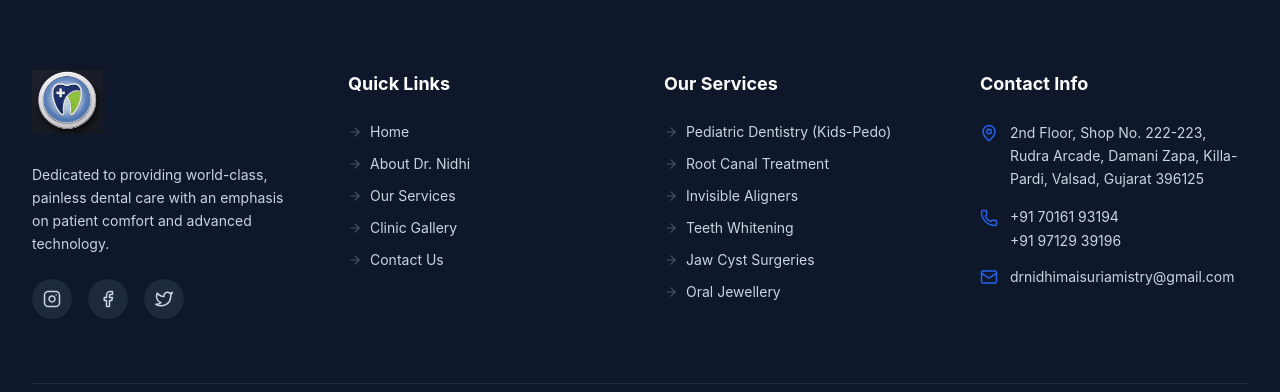
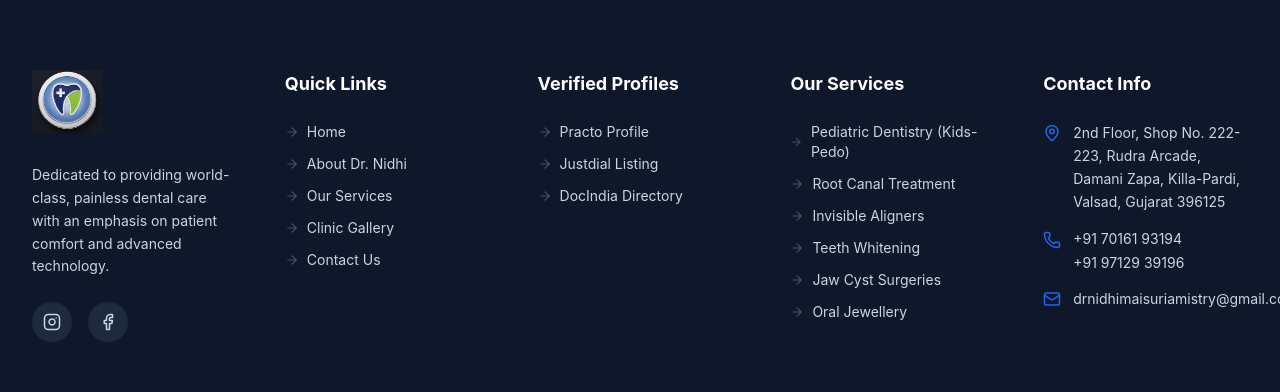
Before and after one commit to mahakal404/Nidhi-Dental-Clinic-2, a React (Vite) app: page / in a window 1280 px wide. Shown: the part 6526-6918 px from the top of the page. Built offline with nearby package versions, Linux system fonts and the light colour scheme.

Commit message:
UX/Trust Upgrade: Added social media icons and verified medical directory links to Footer

```diff
--- a/src/components/Footer.tsx
+++ b/src/components/Footer.tsx
@@ -4,7 +4,7 @@ const Footer = () => {
   return (
     <footer className="bg-slate-900 text-slate-300 pt-20 pb-10 border-t border-slate-800">
       <div className="max-w-7xl mx-auto px-4 sm:px-6 lg:px-8">
-        <div className="grid grid-cols-1 md:grid-cols-2 lg:grid-cols-4 gap-12 mb-16">
+        <div className="grid grid-cols-1 md:grid-cols-2 lg:grid-cols-5 gap-8 lg:gap-12 mb-16">
 
           {/* Brand Col */}
           <div className="lg:col-span-1">
@@ -20,15 +20,12 @@ const Footer = () => {
             <p className="text-sm leading-relaxed mb-6">
               Dedicated to providing world-class, painless dental care with an emphasis on patient comfort and advanced technology.
             </p>
-            <div className="flex gap-4">
-              <a href="https://instagram.com/nidhidentalclinic" target="_blank" rel="noreferrer" className="w-10 h-10 rounded-full bg-slate-800 flex items-center justify-center hover:bg-primary hover:text-white transition-colors">
+            <div className="flex gap-4 mt-2">
+              <a href="https://instagram.com" target="_blank" rel="noreferrer" className="w-10 h-10 rounded-full bg-slate-800 text-slate-300 flex items-center justify-center hover:bg-gradient-to-tr hover:from-orange-500 hover:via-pink-500 hover:to-purple-600 hover:text-white hover:scale-110 hover:shadow-lg transition-all duration-300" aria-label="Instagram">
                 <svg xmlns="http://www.w3.org/2000/svg" width="18" height="18" viewBox="0 0 24 24" fill="none" stroke="currentColor" strokeWidth="2" strokeLinecap="round" strokeLinejoin="round"><rect x="2" y="2" width="20" height="20" rx="5" ry="5"></rect><path d="M16 11.37A4 4 0 1 1 12.63 8 4 4 0 0 1 16 11.37z"></path><line x1="17.5" y1="6.5" x2="17.51" y2="6.5"></line></svg>
               </a>
-              <a href="#" className="w-10 h-10 rounded-full bg-slate-800 flex items-center justify-center hover:bg-primary hover:text-white transition-colors">
+              <a href="https://facebook.com" target="_blank" rel="noreferrer" className="w-10 h-10 rounded-full bg-slate-800 text-slate-300 flex items-center justify-center hover:bg-[#1877F2] hover:text-white hover:scale-110 hover:shadow-lg transition-all duration-300" aria-label="Facebook">
                 <svg xmlns="http://www.w3.org/2000/svg" width="18" height="18" viewBox="0 0 24 24" fill="none" stroke="currentColor" strokeWidth="2" strokeLinecap="round" strokeLinejoin="round"><path d="M18 2h-3a5 5 0 0 0-5 5v3H7v4h3v8h4v-8h3l1-4h-4V7a1 1 0 0 1 1-1h3z"></path></svg>
-              </a>
-              <a href="#" className="w-10 h-10 rounded-full bg-slate-800 flex items-center justify-center hover:bg-primary hover:text-white transition-colors">
-                <svg xmlns="http://www.w3.org/2000/svg" width="18" height="18" viewBox="0 0 24 24" fill="none" stroke="currentColor" strokeWidth="2" strokeLinecap="round" strokeLinejoin="round"><path d="M23 3a10.9 10.9 0 0 1-3.14 1.53 4.48 4.48 0 0 0-7.86 3v1A10.66 10.66 0 0 1 3 4s-4 9 5 13a11.64 11.64 0 0 1-7 2c9 5 20 0 20-11.5a4.5 4.5 0 0 0-.08-.83A7.72 7.72 0 0 0 23 3z"></path></svg>
               </a>
             </div>
           </div>
@@ -47,6 +44,25 @@ const Footer = () => {
                 <li key={link.name}>
                   <a href={link.href} className="text-sm hover:text-primary transition-colors flex items-center gap-2 group">
                     <ArrowRight size={14} className="text-slate-600 group-hover:text-primary transition-colors" />
+                    {link.name}
+                  </a>
+                </li>
+              ))}
+            </ul>
+          </div>
+
+          {/* Verified Profiles */}
+          <div>
+            <h4 className="text-white font-bold text-lg mb-6">Verified Profiles</h4>
+            <ul className="space-y-3">
+              {[
+                { name: 'Practo Profile', href: '#' },
+                { name: 'Justdial Listing', href: '#' },
+                { name: 'DocIndia Directory', href: '#' }
+              ].map((link) => (
+                <li key={link.name}>
+                  <a href={link.href} target="_blank" rel="noopener noreferrer" className="text-sm hover:text-blue-500 transition-colors flex items-center gap-2 group">
+                    <ArrowRight size={14} className="text-slate-600 group-hover:text-blue-500 transition-colors" />
                     {link.name}
                   </a>
                 </li>
```
